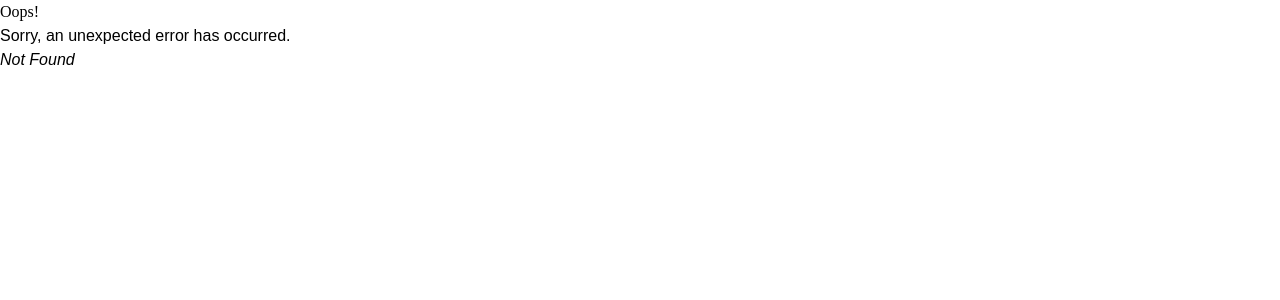
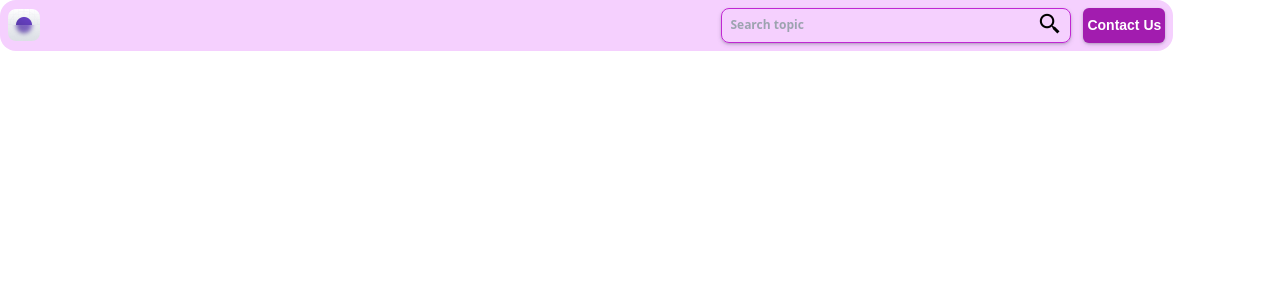
Before and after one commit to Shekinah007/Tech-Talka, a React (Vite) app: page /blog in a window 1280 px wide. Before the commit this address had no page. Shown: the top 300 px of the page. Built offline with nearby package versions, Linux system fonts and the light colour scheme.

Commit message:
Add BlogPage

```diff
--- /dev/null
+++ b/src/pages/BlogPage.jsx
@@ -0,0 +1,12 @@
+import React from "react";
+import Navbar from "../components/Navbar";
+
+const BlogPage = () => {
+  return (
+    <div>
+      <Navbar />
+    </div>
+  );
+};
+
+export default BlogPage;
--- a/src/pages/blog.jsx
+++ /dev/null
@@ -1,12 +0,0 @@
-import React from "react";
-import Navbar from "../components/Navbar";
-
-const Blog = () => {
-  return (
-    <div className="flex flex-col justify-center items-center bg-gray-100 min-h-screen">
-      <Navbar />
-    </div>
-  );
-};
-
-export default Blog;
```
Also changed, not shown: src/main.jsx (+5 -2 lines).
